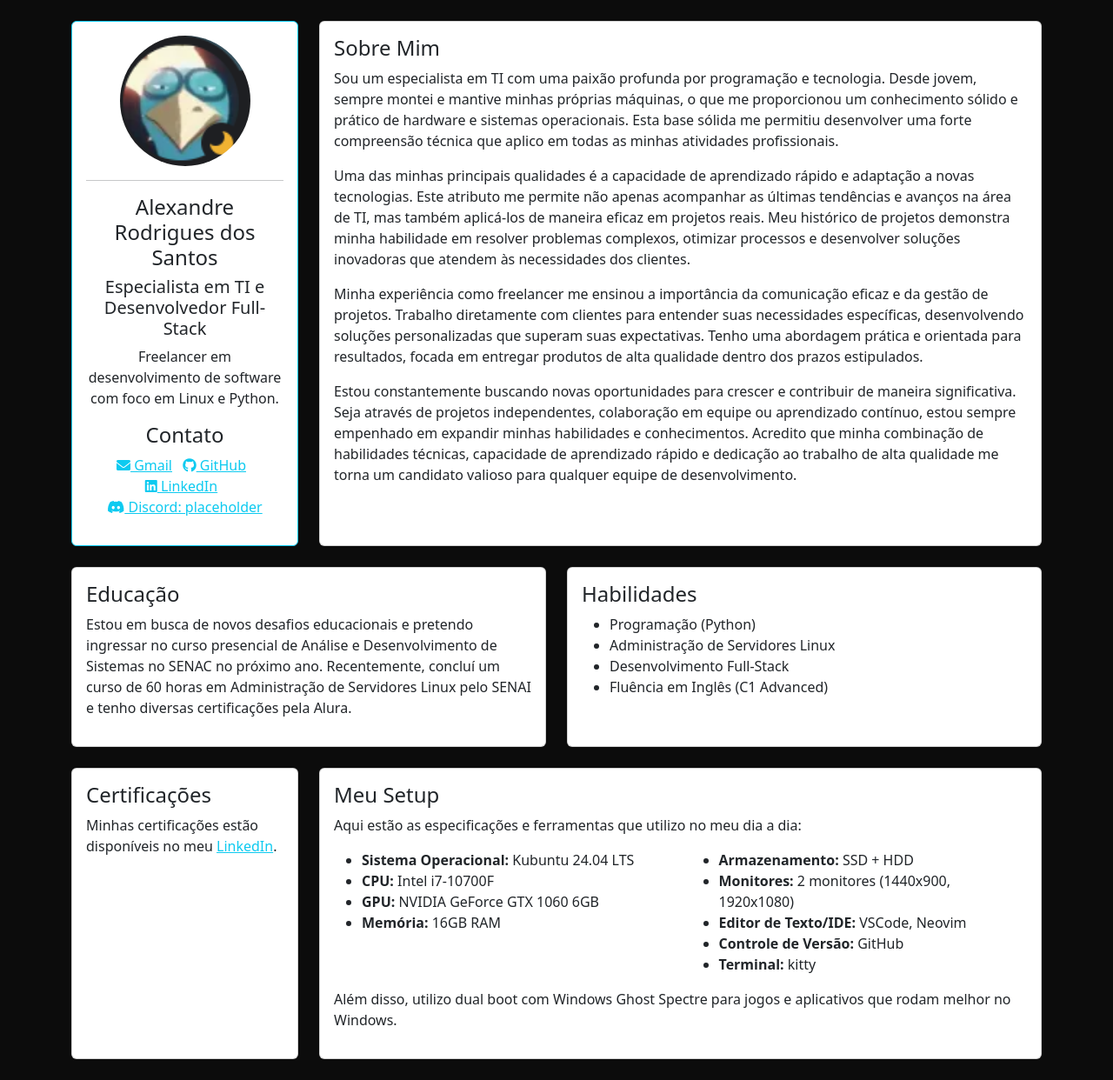
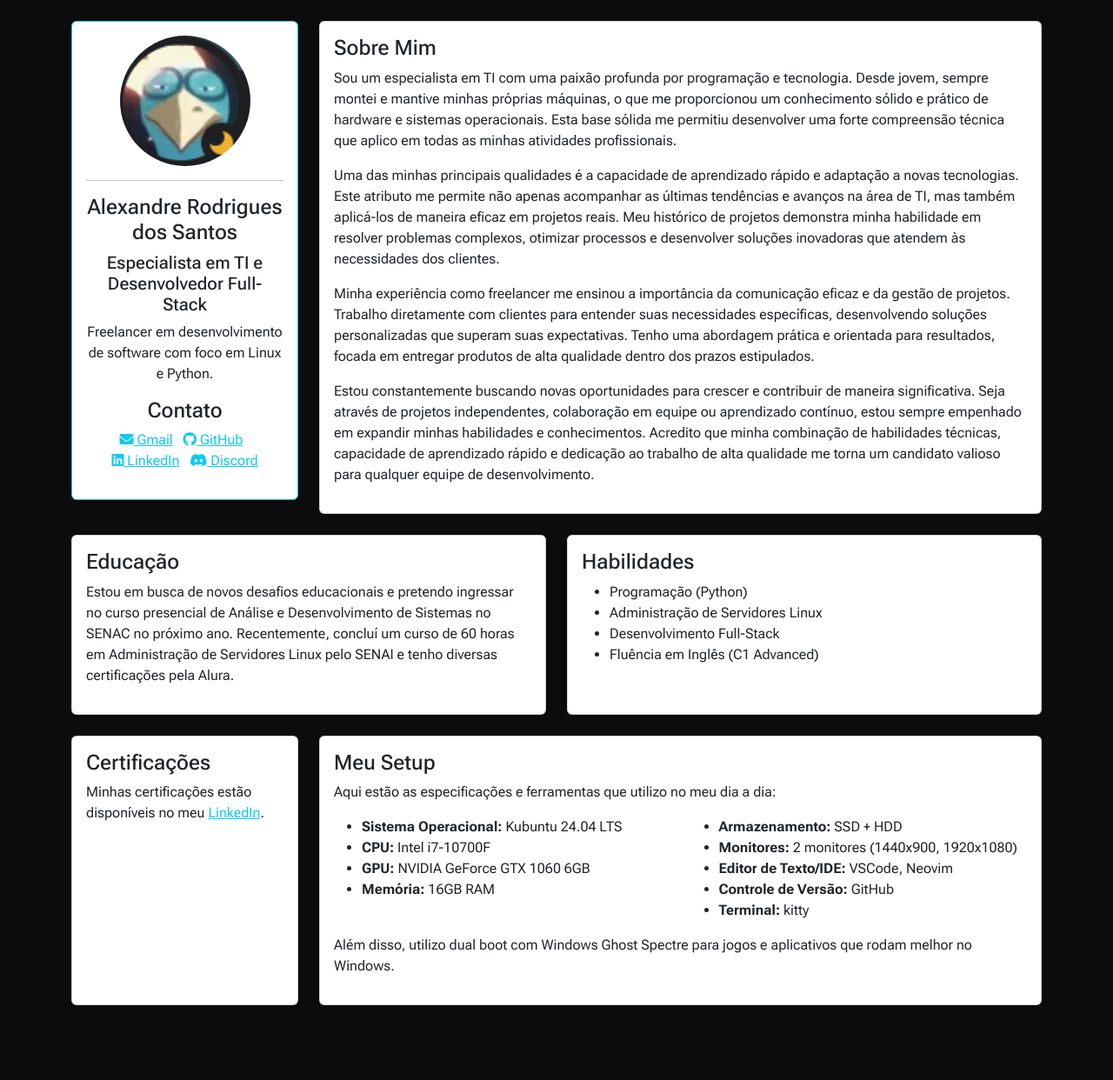
Before and after one commit to Fredaobob/pagina-apresentacao, a plain HTML site: page index.html in a window 1280 px wide. Shown: the whole page at 87% size. After the commit the page ends 1204 px from the top, so only its background shows below. Drawn offline with nearby package versions, Linux system fonts and the light colour scheme.

Commit message:
nada mas

```diff
--- a/index.html
+++ b/index.html
@@ -9,10 +9,9 @@
     <link href="https://cdn.jsdelivr.net/npm/bootstrap@5.3.3/dist/css/bootstrap.min.css" rel="stylesheet" integrity="sha384-QWTKZyjpPEjISv5WaRU9OFeRpok6YctnYmDr5pNlyT2bRjXh0JMhjY6hW+ALEwIH" crossorigin="anonymous">
 </head>
 <body>
-    <br>
-    <div class="container">
+    <div class="container my-4">
         <div class="row">
-            <div class="col-md-3">
+            <div class="col-md-3 mb-4">
                 <div id="profile-wrapper" class="card card-body border-info">
                     <img id="profile-pic" src="images/headshotmarco.png" class="img-fluid"/>
                     <hr>
@@ -25,19 +24,19 @@
                             <a href="mailto:fredredev@gmail.com" class="text-info"><i class="fas fa-envelope"></i> Gmail</a>
                         </li>
                         <li class="list-inline-item">
-                            <a href="https://github.com/Fredaobob" class="text-info"><i class="fab fa-github"></i> GitHub</a>
+                            <a href="https://github.com/Fredaobob" target="_blank" class="text-info"><i class="fab fa-github"></i> GitHub</a>
                         </li>
                         <li class="list-inline-item">
-                            <a href="https://www.linkedin.com/in/alexandre-rodrigues-47660027b/" class="text-info"><i class="fab fa-linkedin"></i> LinkedIn</a>
+                            <a href="https://www.linkedin.com/in/alexandre-rodrigues-47660027b/" target="_blank" class="text-info"><i class="fab fa-linkedin"></i> LinkedIn</a>
                         </li>
                         <li class="list-inline-item">
-                            <a href="#" class="text-info"><i class="fab fa-discord"></i> Discord: placeholder</a>
+                            <a href="#" target="_blank" class="text-info"><i class="fab fa-discord"></i> Discord</a>
                         </li>
                     </ul>
                 </div>
             </div>
 
-            <div class="col-md-9">
+            <div class="col-md-9 mb-4">
                 <div class="card card-body h-100">
                     <h4>Sobre Mim</h4>
                     <p>Sou um especialista em TI com uma paixão profunda por programação e tecnologia. Desde jovem, sempre montei e mantive minhas próprias máquinas, o que me proporcionou um conhecimento sólido e prático de hardware e sistemas operacionais. Esta base sólida me permitiu desenvolver uma forte compreensão técnica que aplico em todas as minhas atividades profissionais.</p>
@@ -47,16 +46,16 @@
                 </div>
             </div>
         </div>
-        <br>
+
         <div class="row">
-            <div class="col-md-6">
+            <div class="col-md-6 mb-4">
                 <div class="card card-body h-100">
                     <h4>Educação</h4>
                     <p>Estou em busca de novos desafios educacionais e pretendo ingressar no curso presencial de Análise e Desenvolvimento de Sistemas no SENAC no próximo ano. Recentemente, concluí um curso de 60 horas em Administração de Servidores Linux pelo SENAI e tenho diversas certificações pela Alura.</p>
                 </div>
             </div>
 
-            <div class="col-md-6">
+            <div class="col-md-6 mb-4">
                 <div class="card card-body h-100">
                     <h4>Habilidades</h4>
                     <ul>
@@ -68,15 +67,15 @@
                 </div>
             </div>
         </div>
-        <br>
+
         <div class="row">
-            <div class="col-md-3">
+            <div class="col-md-3 mb-4">
                 <div class="card card-body h-100">
                     <h4>Certificações</h4>
                     <p>Minhas certificações estão disponíveis no meu <a href="https://www.linkedin.com/in/alexandre-rodrigues-47660027b/" class="text-info">LinkedIn</a>.</p>
                 </div>
             </div>
-            <div class="col-md-9">
+            <div class="col-md-9 mb-4">
                 <div class="card card-body h-100">
                     <h4>Meu Setup</h4>
                     <p>Aqui estão as especificações e ferramentas que utilizo no meu dia a dia:</p>
@@ -102,10 +101,7 @@
                     <p>Além disso, utilizo dual boot com Windows Ghost Spectre para jogos e aplicativos que rodam melhor no Windows.</p>
                 </div>
             </div>
-
-
         </div>
     </div>
-    <br>
 </body>
 </html>
--- a/main.css
+++ b/main.css
@@ -1,5 +1,9 @@
+@import url('https://fonts.googleapis.com/css2?family=Roboto+Flex:opsz,wght@8..144,100..1000&display=swap');
+
 body {
     background-color: #0C0C0C!important;
+    font-family: "Roboto Flex", sans-serif!important;
+
 }
 
 #profile-wrapper {
```
